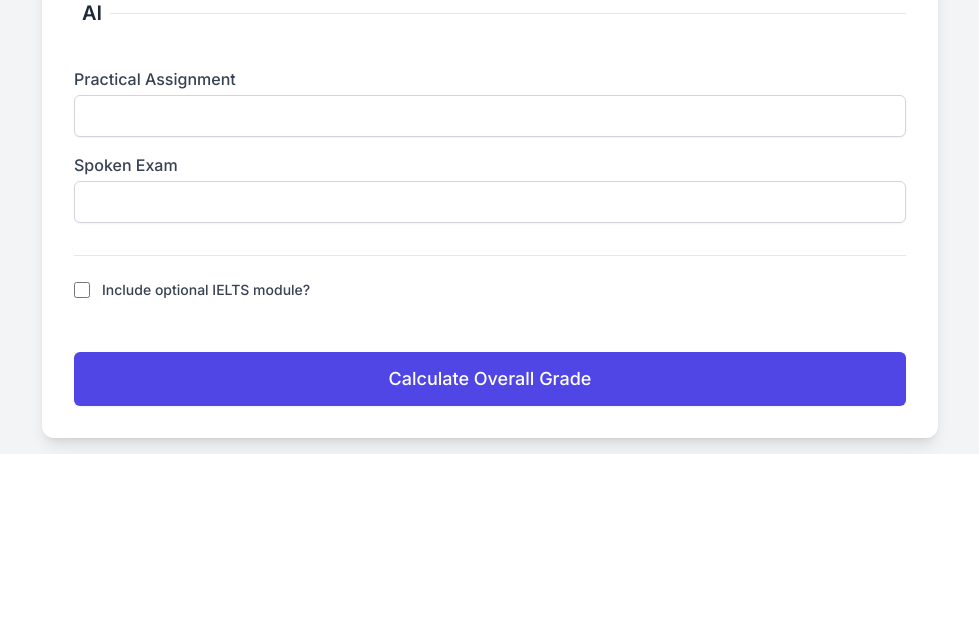
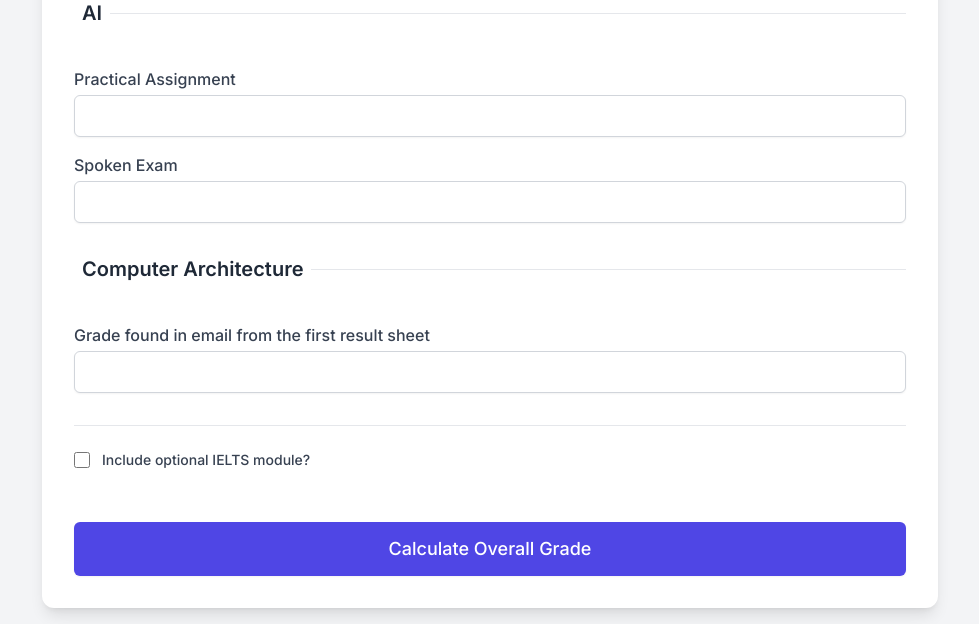
Before and after one commit to Mr3Dxv/grade-calculator-app, a Flask app: page / in a window 1280 px wide. Shown: the part 1685-2309 px from the top of the page, without its empty margins (150-1129 px from the left). Before the commit the page ends 2139 px from the top, so only its background shows below. Run offline with Flask 3, Linux system fonts and the light colour scheme; some libraries are stand-ins or nearby versions.

Commit message:
Add Computer Architecture module

```diff
--- a/app.py
+++ b/app.py
@@ -10,20 +10,20 @@ from firebase_admin import credentials, firestore
 # IMPORTANT: Make sure the 'firebase_key.json' file is in the same directory as this app.py file.
 try:
     cred = credentials.Certificate("firebase_key.json")
-    firebase_admin.initialize_app(cred)
+    # Check if the app is already initialized to prevent errors on reload
+    if not firebase_admin._apps:
+        firebase_admin.initialize_app(cred)
     db = firestore.client()
     print("Successfully connected to Firebase.")
 except Exception as e:
     print(f"Could not connect to Firebase: {e}")
-    # You might want to exit the app if Firebase connection fails
-    # For this example, we'll allow it to run but leaderboard will be empty.
     db = None
 
 
 # --- Flask App Initialization ---
 app = Flask(__name__)
 
-# The MODULES dictionary remains the same.
+# The MODULES dictionary now includes Computer Architecture.
 MODULES = {
     'Principles of Computing': {
         'assessments': {'Coursework': 20, 'Mid-term Exam': 30, 'Final Exam': 50},
@@ -49,37 +49,48 @@ MODULES = {
         'assessments': {'Practical Assignment': 50, 'Spoken Exam': 50},
         'type': 'standard'
     },
+    # --- NEW MODULE ADDED HERE ---
+    'Computer Architecture': {
+        'type': 'pre-graded',
+        'note': 'Grade found in email from the first result sheet'
+    },
     'English for Academic Purposes (IELTS)': {
         'assessments': {'Listening': 0, 'Reading': 0, 'Writing': 0, 'Speaking': 0},
         'type': 'ielts'
     }
 }
 
-# We no longer need the local list for leaderboard data.
-# leaderboard_data = []
 
 # --- Helper function to calculate a score for a single module ---
 def calculate_module_score(module_name, form_data):
     module_info = MODULES[module_name]
-    assessments = module_info['assessments']
-    module_type = module_info['type']
+    module_type = module_info.get('type')
     total_score = 0
 
     if module_type == 'ielts':
         if 'include_ielts' not in form_data:
             return None
-
+        # ... (IELTS calculation logic remains the same)
         listening = float(form_data.get('IELTS-Listening', 0))
         reading = float(form_data.get('IELTS-Reading', 0))
         writing = float(form_data.get('IELTS-Writing', 0))
         speaking = float(form_data.get('IELTS-Speaking', 0))
-
         if any([listening, reading, writing, speaking]):
             raw_average = (listening + reading + writing + speaking) / 4
             total_score = round(raw_average * 2) / 2
+        else: return None
+
+    # --- NEW LOGIC FOR PRE-GRADED MODULE ---
+    elif module_type == 'pre-graded':
+        input_name = f"{module_name}-grade"
+        score_str = form_data.get(input_name)
+        if score_str: # Check if a value was entered
+            total_score = float(score_str)
         else:
-            return None
-    else:
+            return None # Return None if no grade was entered
+
+    elif module_type == 'standard':
+        assessments = module_info['assessments']
         for assessment_name, weight in assessments.items():
             input_name = f"{module_name}-{assessment_name}"
             score = float(form_data.get(input_name, 0))
@@ -95,34 +106,30 @@ def index():
         student_name = request.form.get('name')
 
         module_scores = {}
-        standard_scores_list = []
+        academic_scores_list = [] # List for scores to be averaged
 
-        for name in MODULES:
-            if MODULES[name]['type'] == 'standard':
-                score = calculate_module_score(name, request.form)
-                if score is not None:
-                    module_scores[name] = score
-                    standard_scores_list.append(score)
+        # Loop through all modules to calculate scores
+        for name, module_data in MODULES.items():
+            score = calculate_module_score(name, request.form)
+            if score is not None:
+                module_scores[name] = score
+                # Add to the list for averaging ONLY if it's an academic module
+                if module_data['type'] in ['standard', 'pre-graded']:
+                    academic_scores_list.append(score)
 
-        ielts_score = calculate_module_score('English for Academic Purposes (IELTS)', request.form)
-        if ielts_score is not None:
-            module_scores['English for Academic Purposes (IELTS)'] = ielts_score
+        # Calculate overall average from ONLY the academic modules
+        overall_score = 0
+        if academic_scores_list:
+            overall_score = sum(academic_scores_list) / len(academic_scores_list)
 
-        overall_score = 0
-        if standard_scores_list:
-            overall_score = sum(standard_scores_list) / len(standard_scores_list)
-
-        # --- NEW FIREBASE LOGIC: Saving data ---
+        # Save data to Firebase
         if db:
             try:
-                # Create a dictionary with the data to save.
                 data_to_save = {
                     'name': student_name,
                     'score': overall_score,
-                    'timestamp': firestore.SERVER_TIMESTAMP # Good practice to store a timestamp
+                    'timestamp': firestore.SERVER_TIMESTAMP
                 }
-                # Add a new document to the 'leaderboard' collection.
-                # Firestore will automatically generate a unique ID for the document.
                 db.collection('leaderboard').add(data_to_save)
                 print(f"Successfully saved data for {student_name} to Firestore.")
             except Exception as e:
@@ -139,11 +146,8 @@ def index():
 @app.route('/leaderboard')
 def leaderboard():
     leaderboard_entries = []
-    # --- NEW FIREBASE LOGIC: Reading data ---
     if db:
         try:
-            # Get all documents from the 'leaderboard' collection.
-            # Order them by 'score' in descending order (highest first).
             docs = db.collection('leaderboard').order_by('score', direction=firestore.Query.DESCENDING).stream()
             for doc in docs:
                 leaderboard_entries.append(doc.to_dict())
@@ -151,7 +155,6 @@ def leaderboard():
         except Exception as e:
             print(f"Error fetching from Firestore: {e}")
 
-    # We no longer need to sort here, as Firestore does it for us.
     return render_template('leaderboard.html', leaderboard=leaderboard_entries)
 
 
--- a/templates/index.html
+++ b/templates/index.html
@@ -10,7 +10,7 @@
             <input type="text" name="name" id="name" required class="mt-1 block w-full px-4 py-2 border border-gray-300 rounded-md shadow-sm focus:ring-indigo-500 focus:border-indigo-500">
         </fieldset>
 
-        <!-- Loop for all standard modules -->
+        <!-- Loop for all academic modules -->
         {% for module_name, module_data in modules.items() %}
             {% if module_data.type == 'standard' %}
             <fieldset class="border-t pt-6">
@@ -18,11 +18,22 @@
                 <div class="space-y-4 mt-4">
                 {% for assessment_name, weight in module_data.assessments.items() %}
                     <div>
-                        <!-- THIS IS THE LINE I CHANGED: I removed ({{ weight }}%) -->
                         <label for="{{ module_name }}-{{ assessment_name }}" class="block text-md font-medium text-gray-700">{{ assessment_name }}</label>
                         <input type="number" name="{{ module_name }}-{{ assessment_name }}" id="{{ module_name }}-{{ assessment_name }}" min="0" max="100" step="0.1" required class="mt-1 block w-full px-4 py-2 border border-gray-300 rounded-md shadow-sm focus:ring-indigo-500 focus:border-indigo-500">
                     </div>
                 {% endfor %}
+                </div>
+            </fieldset>
+
+            <!-- --- NEW BLOCK FOR THE PRE-GRADED MODULE --- -->
+            {% elif module_data.type == 'pre-graded' %}
+            <fieldset class="border-t pt-6">
+                <legend class="text-xl font-semibold text-gray-800 px-2">{{ module_name }}</legend>
+                <div class="space-y-4 mt-4">
+                    <div>
+                        <label for="{{ module_name }}-grade" class="block text-md font-medium text-gray-700">{{ module_data.note }}</label>
+                        <input type="number" name="{{ module_name }}-grade" id="{{ module_name }}-grade" min="0" max="100" step="0.1" required class="mt-1 block w-full px-4 py-2 border border-gray-300 rounded-md shadow-sm focus:ring-indigo-500 focus:border-indigo-500">
+                    </div>
                 </div>
             </fieldset>
             {% endif %}
```
